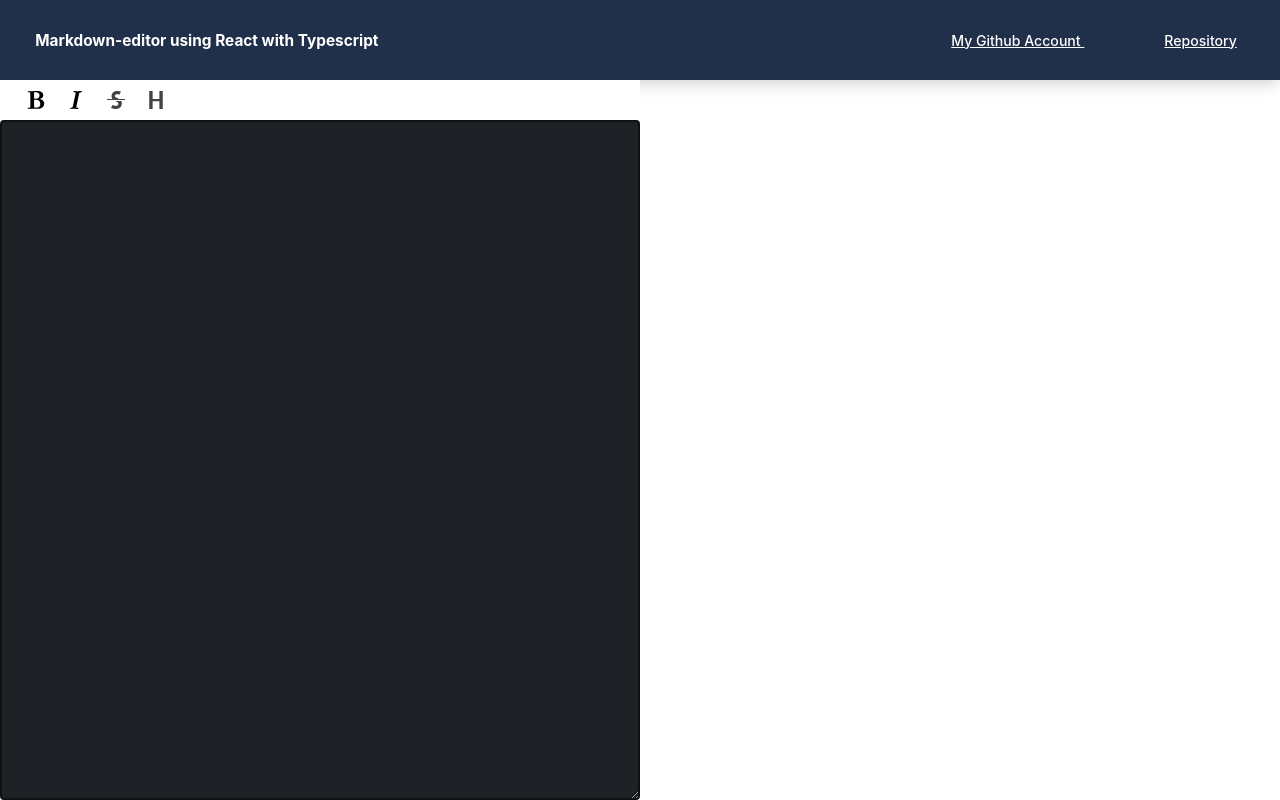
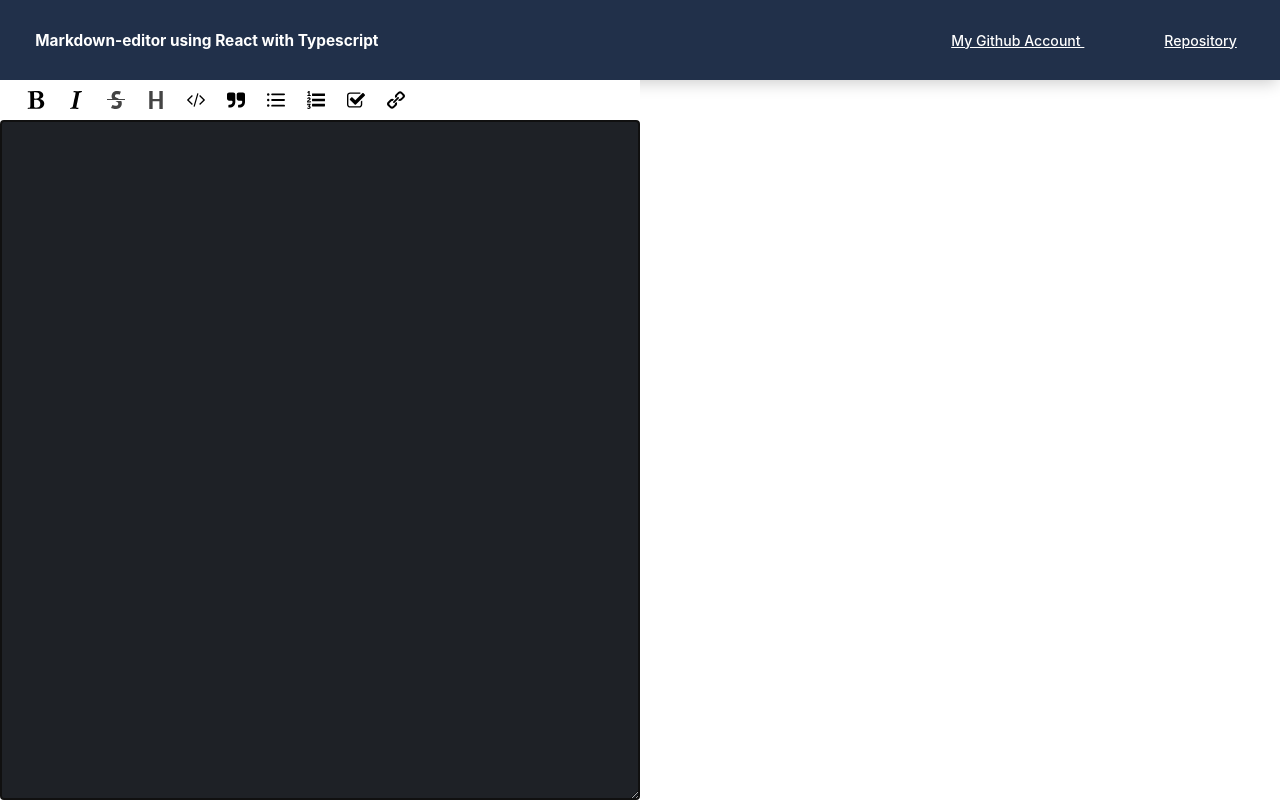
Before and after one commit to wglugla/markdown-editor, a React (Create React App) app: page / in a window 1280 px wide. Built offline with nearby package versions, Linux system fonts and the light colour scheme.

Commit message:
Add new tools, props for correct cursor position

```diff
--- a/src/components/Editor/index.tsx
+++ b/src/components/Editor/index.tsx
@@ -40,11 +40,11 @@ export default function Editor(props: Props) {
         setCursorPosition(selectionStart);
     };
 
-    const addStyle = (styleFormat: string) => {
+    const addStyle = (styleFormat: string, cursorBackNumber: number) => {
         let front = value.substr(0, cursorPosition);
         let back = value.substr(cursorPosition, value.length);
         setValue(`${front}${styleFormat} ${back}`);
-        setHalfStyleLength(styleFormat.length / 2);
+        setHalfStyleLength(cursorBackNumber);
     };
     const handleCursorMove = (event: React.FormEvent<HTMLTextAreaElement>) => {
         const { selectionStart } = event.currentTarget;
--- a/src/components/Tools/Tool/index.tsx
+++ b/src/components/Tools/Tool/index.tsx
@@ -5,12 +5,13 @@ interface Props {
     content: string;
     styleFunction: Function;
     icon: string;
+    cursonBackNumber: number;
 }
 
 export default function Tool(props: Props) {
     const handleClick = (e: React.MouseEvent<HTMLButtonElement>) => {
         e.preventDefault();
-        props.styleFunction(props.content);
+        props.styleFunction(props.content, props.cursonBackNumber);
     };
 
     return (
--- a/src/components/Tools/index.tsx
+++ b/src/components/Tools/index.tsx
@@ -6,6 +6,13 @@ import iconBold from '../../assets/images/001-bold-text-option.svg';
 import iconItalic from '../../assets/images/002-italicize-text.svg';
 import iconStrike from '../../assets/images/003-striketrought.svg';
 import iconHeader from '../../assets/images/004-header.svg';
+import iconCode from '../../assets/images/005-coding.svg';
+import iconQuote from '../../assets/images/006-right-quotation-mark.svg';
+import iconList from '../../assets/images/007-list.svg';
+import iconNumberedList from '../../assets/images/008-numbered-list.svg';
+import iconChecklist from '../../assets/images/009-check.svg';
+import iconChainLink from '../../assets/images/010-chain-links.svg';
+import iconFrame from '../../assets/images/011-frame-landscape.svg';
 
 interface Props {
     addStyle: Function;
@@ -14,10 +21,16 @@ interface Props {
 function Tools(props: Props) {
     return (
         <ToolsCase>
-            <Tool content="****" styleFunction={props.addStyle} icon={iconBold} />
-            <Tool content="__" styleFunction={props.addStyle} icon={iconItalic} />
-            <Tool content="----" styleFunction={props.addStyle} icon={iconStrike} />
-            <Tool content="# Header" styleFunction={props.addStyle} icon={iconHeader} />
+            <Tool content="****" styleFunction={props.addStyle} cursonBackNumber={2} icon={iconBold} />
+            <Tool content="__" styleFunction={props.addStyle} cursonBackNumber={1} icon={iconItalic} />
+            <Tool content="~~~~" styleFunction={props.addStyle} cursonBackNumber={2} icon={iconStrike} />
+            <Tool content="# " styleFunction={props.addStyle} cursonBackNumber={2} icon={iconHeader} />
+            <Tool content="``" styleFunction={props.addStyle} cursonBackNumber={1} icon={iconCode} />
+            <Tool content="> " styleFunction={props.addStyle} cursonBackNumber={2} icon={iconQuote} />
+            <Tool content="* " styleFunction={props.addStyle} cursonBackNumber={2} icon={iconList} />
+            <Tool content="1. " styleFunction={props.addStyle} cursonBackNumber={3} icon={iconNumberedList} />
+            <Tool content="- [ ] " styleFunction={props.addStyle} cursonBackNumber={6} icon={iconChecklist} />
+            <Tool content="[](https://)" styleFunction={props.addStyle} cursonBackNumber={1} icon={iconChainLink} />
         </ToolsCase>
     );
 }
```
